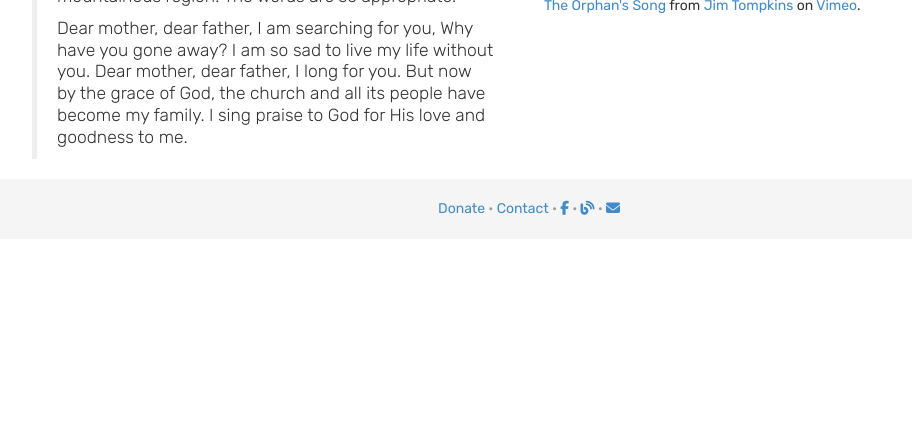
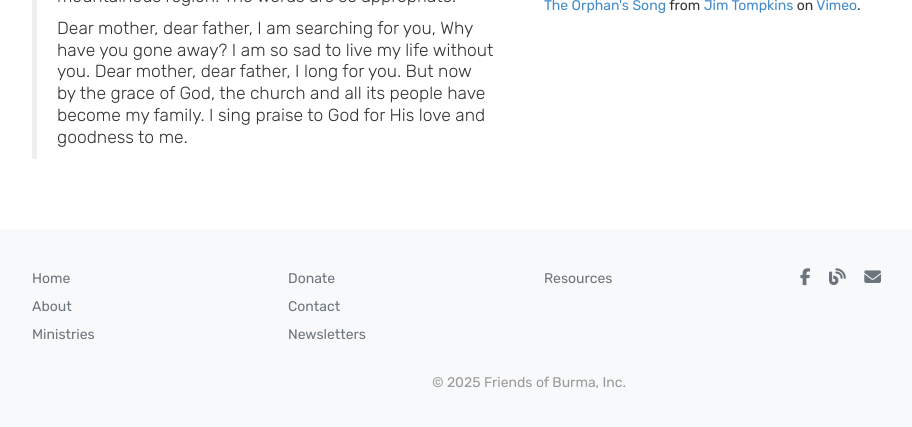
Before and after one commit to friendsofburma/friendsofburma.github.io, a Jekyll site: the page built from index.html, in a window 1280 px wide, cut to the strip 1841-2274 px from the top of the page. Shown: the top 427 px of the strip, without its empty margins (111-1023 px from the left). Built offline with Jekyll 4.4.1, drawn with Linux system fonts in a browser that asks for light colours; before the commit the page ends 2080 px from its top, so only the background shows below that.

Commit message:
footer updated.

```diff
--- a/_includes/_footer.html
+++ b/_includes/_footer.html
@@ -1,16 +1,84 @@
 <!-- FOOTER -->
 <div id="footer">
     <div class="container">
-        <p class="text-muted text-center credit">
-            <a href="/donate">Donate</a>
-            &middot;
-            <a href="/contact">Contact</a>
-            &middot;
-            <a href="https://www.facebook.com/pages/Friends-of-Burma-Inc/533976606619004?ref=eyJzaWQiOiIwLjU4ODQ2MTk1ODMzNzU3NTIiLCJxcyI6IkpUVkNKVEl5Um5KcFpXNWtjeVV5TUc5bUpUSXdRblZ5YldFbE1rTWxNakJKYm1NbE1qSWxOVVEiLCJndiI6Ijk0YWQwYTU1MTZkN2E4ZDdhOGFlZmIyZjgzYWFmMmU4ZTQyNGIyNTYifQ"><i class="fa-brands fa-facebook-f"></i></a>
-            &middot;
-            <a href="http://blog.friendsofburma.org"><i class="fa-solid fa-blog"></i></a>
-            &middot;
-            <a href="https://news.friendsofburma.org/2016/05/subscribe-to-our-mailing-list.html"><i class="fa-solid fa-envelope"></i></a>
+        <div class="footer-menu">
+            <!-- Desktop Menu -->
+            <div class="footer-menu-desktop d-none d-md-block">
+                <div class="row">
+                    <div class="col-md-3">
+                        <ul class="footer-nav">
+                            <li><a href="/">Home</a></li>
+                            <li><a href="/about">About</a></li>
+                            <li><a href="/ministries">Ministries</a></li>
+                        </ul>
+                    </div>
+                    <div class="col-md-3">
+                        <ul class="footer-nav">
+                            <li><a href="/donate">Donate</a></li>
+                            <li><a href="/contact">Contact</a></li>
+                            <li><a href="/newsletters">Newsletters</a></li>
+                    </div>
+                    <div class="col-md-3">
+                        <ul class="footer-nav">
+                            <li><a href="/resources">Resources</a></li>
+                        </ul>
+                    </div>
+                    <div class="col-md-3">
+                        <div class="footer-social">
+                            <a href="https://www.facebook.com/pages/Friends-of-Burma-Inc/533976606619004"><i class="fa-brands fa-facebook-f"></i></a>
+                            <a href="http://blog.friendsofburma.org"><i class="fa-solid fa-blog"></i></a>
+                            <a href="https://news.friendsofburma.org/2016/05/subscribe-to-our-mailing-list.html"><i class="fa-solid fa-envelope"></i></a>
+                        </div>
+                    </div>
+                </div>
+            </div>
+        </div>
+
+        <p class="text-muted text-center credit mt-3">
+            &copy; 2025 Friends of Burma, Inc.
         </p>
     </div>
 </div>
+
+<style>
+#footer {
+    background-color: #f8f9fa;
+    padding: 40px 0 20px 0;
+    margin-top: 50px;
+    width: 100vw;
+    position: relative;
+    left: 50%;
+    right: 50%;
+    margin-left: -50vw;
+    margin-right: -50vw;
+}
+
+.footer-nav {
+    list-style: none;
+    padding: 0;
+    margin: 0;
+}
+
+.footer-nav li {
+    margin-bottom: 8px;
+}
+
+.footer-nav a {
+    color: #6c757d;
+    text-decoration: none;
+}
+
+.footer-nav a:hover {
+    color: #495057;
+}
+
+.footer-social a {
+    color: #6c757d;
+    margin-right: 15px;
+    font-size: 1.2em;
+}
+
+.footer-social a:hover {
+    color: #495057;
+}
+</style>
--- a/static/css/style.scss
+++ b/static/css/style.scss
@@ -195,7 +195,7 @@ pre {
 
 /* Set the fixed height of the footer here */
 #footer {
-  height: 60px;
+  /*height: 60px;*/
   background-color: #f5f5f5;
 }
 
```
